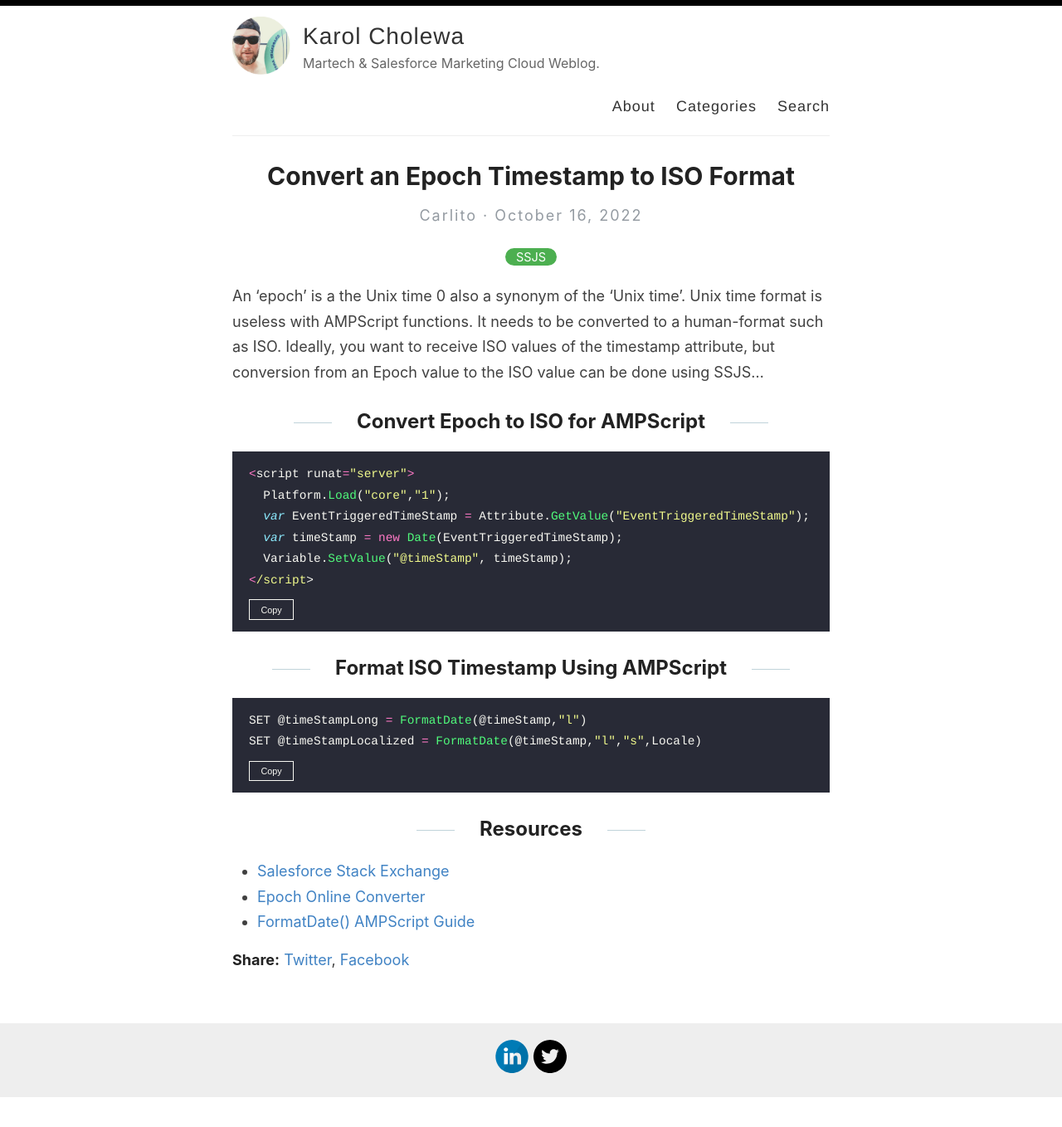
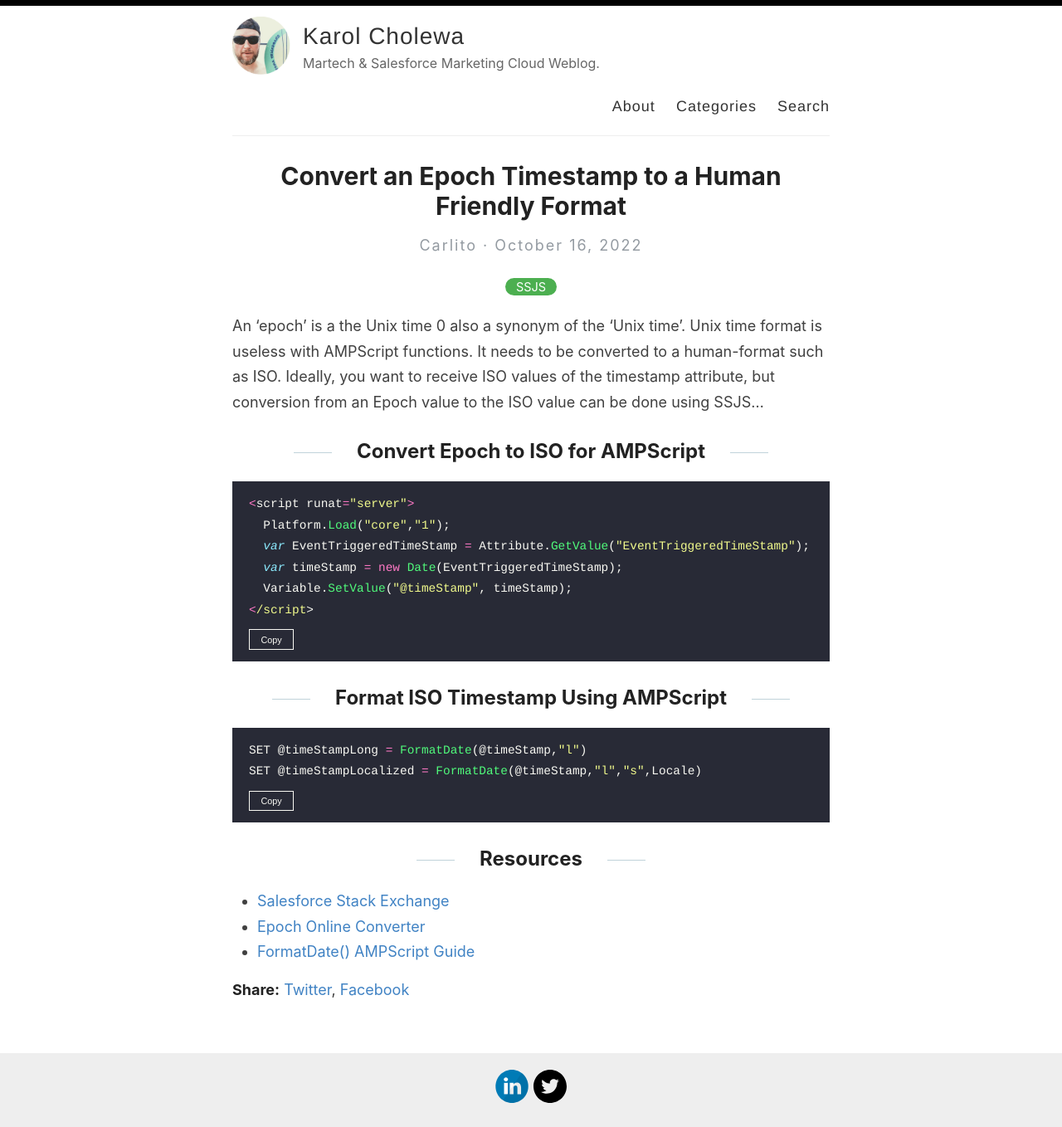
Before and after one commit to karolcholewa/blog, a Jekyll site: the page built from _posts/2022-10-16-epoch-timestamp-to-iso.md, in a window 1280 px wide. Shown: the whole page at 83% size. Built offline with Jekyll 4.4.1, drawn with Linux system fonts in a browser that asks for light colours; before the commit the page ends 1322 px from its top, so only the background shows below that.

Commit message:
post updated

```diff
--- a/_posts/2022-10-16-epoch-timestamp-to-iso.md
+++ b/_posts/2022-10-16-epoch-timestamp-to-iso.md
@@ -1,6 +1,6 @@
 ---
 layout: post
-title: "Convert an Epoch Timestamp to ISO Format"
+title: "Convert an Epoch Timestamp to a Human Friendly Format"
 categories: [SSJS]
 ---
 An 'epoch' is a the Unix time 0 also a synonym of the 'Unix time'. Unix time format is useless with AMPScript functions. It needs to be converted to a human-format such as ISO. Ideally, you want to receive ISO values of the timestamp attribute, but conversion from an Epoch value to the ISO value can be done using SSJS&hellip;
```
